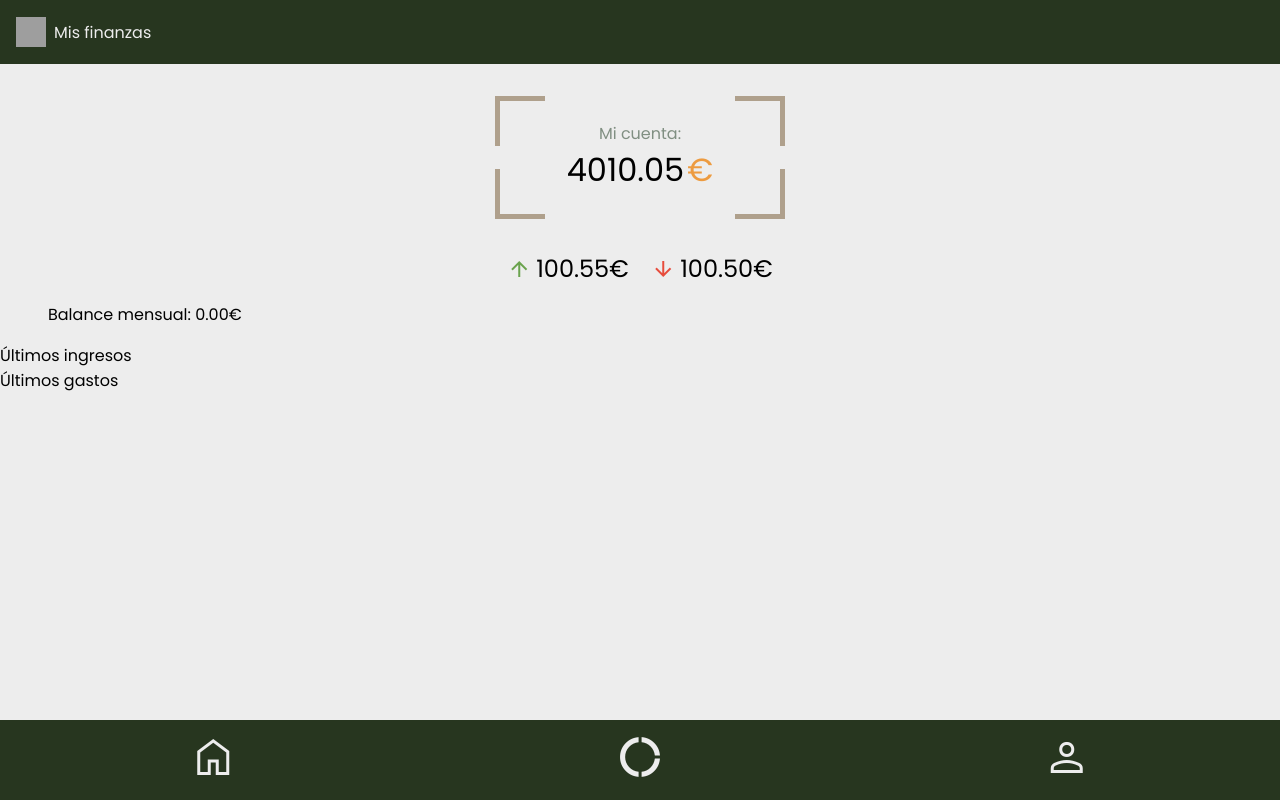
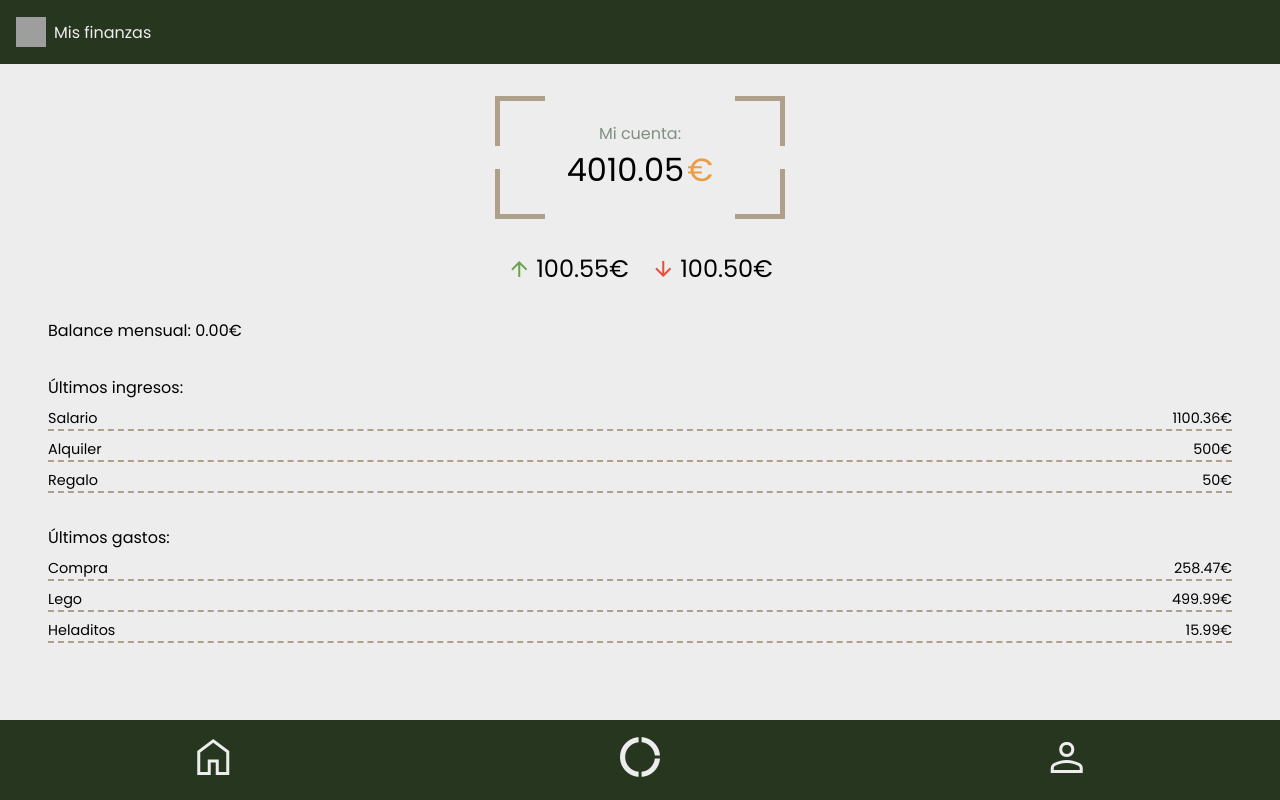
Before and after one commit to SheilaFB/finanzas, a Vue app: page / in a window 1280 px wide. Built offline with nearby package versions, Linux system fonts and the light colour scheme; grey boxes are pictures that could not be loaded.

Commit message:
añadidas listas de gastos y ingresos

```diff
--- a/src/views/HomeView.vue
+++ b/src/views/HomeView.vue
@@ -16,12 +16,24 @@
         <p>Balance mensual: {{ balanceActual.toFixed(2) }}{{ moneda }}</p>
       </div>
 
-      <div class="ingresos">
-        <p>Últimos ingresos</p>
+      <div class="movimientos">
+        <p class="tipo">Últimos ingresos:</p>
+        <div v-for="ingreso in ingresosPrueba" :key="ingreso.cat">
+          <div class="movimiento">
+            <p class="titulo">{{ ingreso.cat }}</p>
+            <p class="cantidad">{{ ingreso.cantidad }}{{ moneda }}</p>
+          </div>
+        </div>
       </div>
 
-      <div class="gastos">
-        <p>Últimos gastos</p>
+      <div class="movimientos gastos">
+        <p class="tipo">Últimos gastos:</p>
+        <div v-for="gasto in gastosPrueba" :key="gasto.cat">
+          <div class="movimiento">
+            <p class="titulo">{{ gasto.cat }}</p>
+            <p class="cantidad">{{ gasto.cantidad }}{{ moneda }}</p>
+          </div>
+        </div>
       </div>
     </div>
   </Layout>
@@ -47,6 +59,35 @@ export default {
     let totalIngreso = store.getters.getTotalIngreso;
     let totalGasto = store.getters.getTotalGasto;
     let balanceActual = store.getters.getBalanceActual;
+    let ingresosPrueba = [
+      {
+        cat: "Salario",
+        cantidad: 1100.36,
+      },
+      {
+        cat: "Alquiler",
+        cantidad: 500,
+      },
+      {
+        cat: "Regalo",
+        cantidad: 50,
+      },
+    ];
+
+    let gastosPrueba = [
+      {
+        cat: "Compra",
+        cantidad: 258.47,
+      },
+      {
+        cat: "Lego",
+        cantidad: 499.99,
+      },
+      {
+        cat: "Heladitos",
+        cantidad: 15.99,
+      },
+    ];
 
     return {
       cantidadCuenta,
@@ -54,6 +95,8 @@ export default {
       totalGasto,
       totalIngreso,
       balanceActual,
+      ingresosPrueba,
+      gastosPrueba,
     };
   },
 };
@@ -105,7 +148,22 @@ export default {
   }
 
   .balance {
-    margin: 1rem 3rem;
+    margin: 2rem 3rem 0 3rem;
+  }
+
+  .movimientos {
+    margin: 2rem 3rem;
+
+    .tipo {
+      margin-bottom: 0.5rem;
+    }
+    .movimiento {
+      display: flex;
+      font-size: 0.9rem;
+      justify-content: space-between;
+      border-bottom: dashed 2px #afa08c;
+      margin-bottom: 0.5rem;
+    }
   }
 }
 </style>
```
